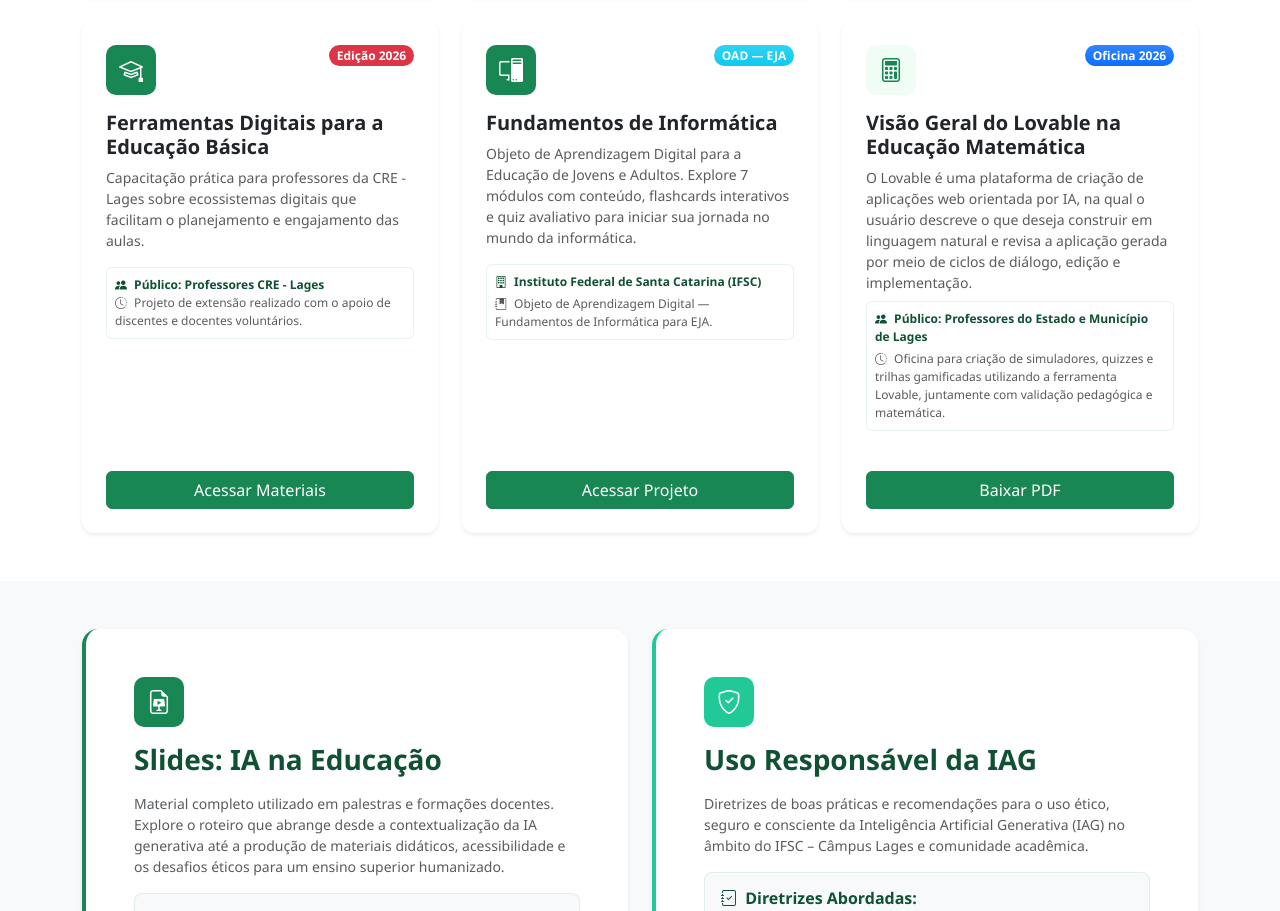
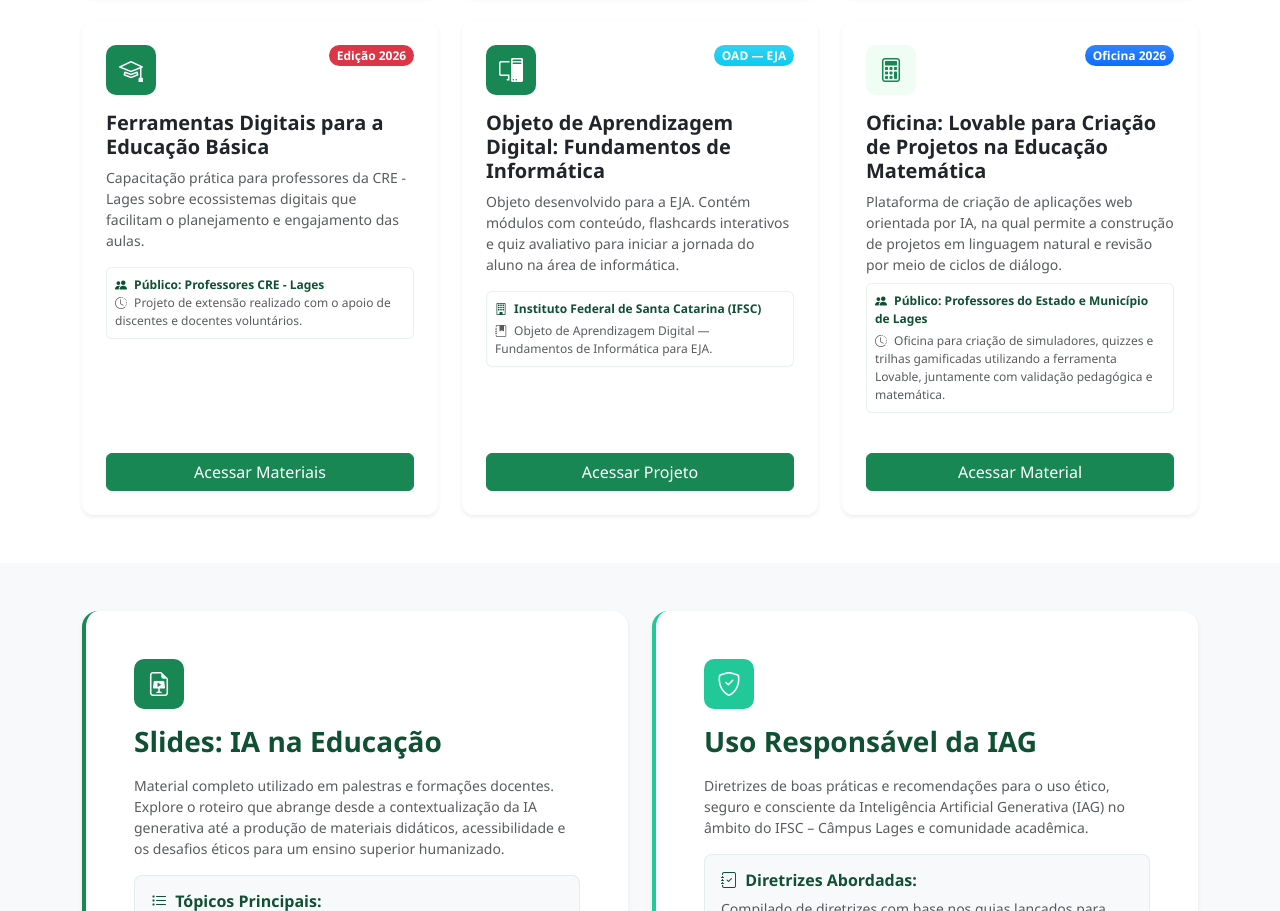
Before and after one commit to edinilsonvida/guia_ia_generativa, a plain HTML site: page index.html in a window 1280 px wide. Shown: the part 2701-3612 px from the top of the page. Drawn offline with nearby package versions, Linux system fonts and the light colour scheme.

Commit message:
Ajustes de oficina

```diff
--- a/index.html
+++ b/index.html
@@ -339,10 +339,9 @@
                                 </div>
                                 <span class="badge rounded-pill bg-info bg-gradient">OAD — EJA</span>
                             </div>
-                            <h5 class="fw-bold">Fundamentos de Informática</h5>
-                            <p class="text-muted small">Objeto de Aprendizagem Digital para a Educação de Jovens e
-                                Adultos. Explore 7 módulos com conteúdo, flashcards interativos e quiz avaliativo para
-                                iniciar sua jornada no mundo da informática.</p>
+                            <h5 class="fw-bold">Objeto de Aprendizagem Digital: Fundamentos de Informática</h5>
+                            <p class="text-muted small">Objeto desenvolvido para a EJA. Contém módulos com conteúdo, flashcards interativos e quiz avaliativo para
+                                iniciar a jornada do aluno na área de informática.</p>
                             <div class="bg-white p-2 rounded-2 mb-3 border border-success border-opacity-10">
                                 <p class="mb-1 x-small fw-bold text-dark-green"><i class="bi bi-building me-1"></i>
                                     Instituto Federal de Santa Catarina (IFSC)</p>
@@ -367,8 +366,8 @@
                                 </div>
                                 <span class="badge rounded-pill bg-primary bg-gradient">Oficina 2026</span>
                             </div>
-                            <h5 class="fw-bold">Visão Geral do Lovable na Educação Matemática</h5>
-                            <p class="text-muted small mb-2">O Lovable é uma plataforma de criação de aplicações web orientada por IA, na qual o usuário descreve o que deseja construir em linguagem natural e revisa a aplicação gerada por meio de ciclos de diálogo, edição e implementação.</p>
+                            <h5 class="fw-bold">Oficina: Lovable para Criação de Projetos na Educação Matemática</h5>
+                            <p class="text-muted small mb-2">Plataforma de criação de aplicações web orientada por IA, na qual permite a construção de projetos em linguagem natural e revisão por meio de ciclos de diálogo.</p>
                             <div class="bg-white p-2 rounded-2 mb-3 border border-success border-opacity-10">
                                 <p class="mb-1 x-small fw-bold text-dark-green"><i class="bi bi-people-fill me-1"></i>
                                     Público: Professores do Estado e Município de Lages</p>
@@ -377,8 +376,8 @@
                             </div>
                         </div>
                         <div class="card-footer bg-transparent border-0 p-4 pt-0">
-                            <a href="./arquivos/9_Manual_Lovable_Educacao_Matematica.pdf" target="_blank"
-                                class="btn btn-success w-100">Baixar PDF</a>
+                            <a href="./arquivos/9_Oficina_Lovable_Educacao_Matematica.pdf" target="_blank"
+                                class="btn btn-success w-100">Acessar Material</a>
                         </div>
                     </div>
                 </div>
```
Also changed, not shown: 2 other files.
